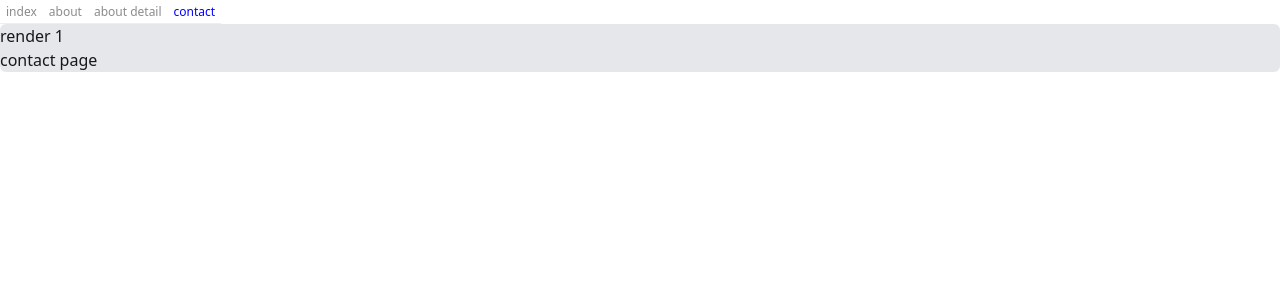
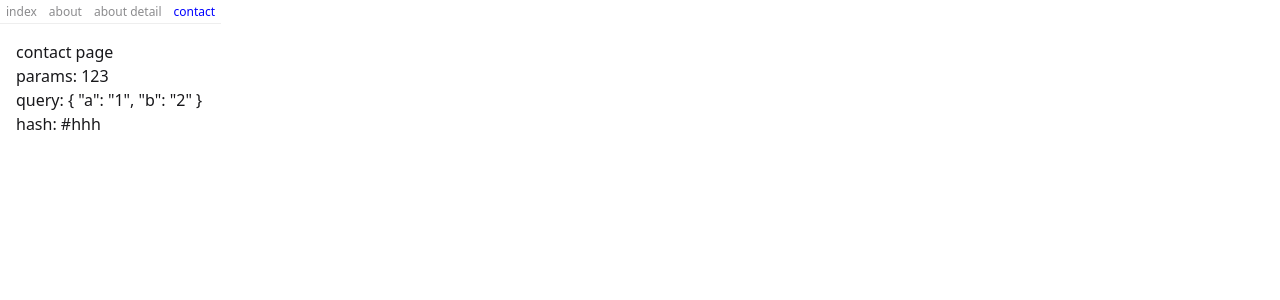
Before and after one commit to imddc/mini-router, a Vue app in the folder apps/playground/: page / in a window 1280 px wide. Both pictures are taken after a click on the item "contact". Shown: the top 300 px of the page. Built offline with nearby package versions, Linux system fonts and the light colour scheme.

Commit message:
refactor(playground): 移除冗余标题并调整样式
移除渲染部分的冗余标题，调整section的padding样式
添加当前路由的日志输出

```diff
--- a/apps/playground/src/App.vue
+++ b/apps/playground/src/App.vue
@@ -10,10 +10,7 @@
             </nav>
         </header>
 
-        <section class="rounded-md bg-gray-200">
-            <h2>
-                render 1
-            </h2>
+        <section class="rounded-md p-4">
             <router-view v-slot="{ Component }">
                 <component :is="Component" />
             </router-view>
@@ -26,7 +23,9 @@ import { useRouter } from 'mini-router-vue';
 
 const router = useRouter()
 
-console.log(router.routeRecords)
+console.log('router records => ', router.routeRecords)
+
+console.log('current router', router.currentRoute)
 
 const links = [
     {
--- a/apps/playground/src/pages/contact.vue
+++ b/apps/playground/src/pages/contact.vue
@@ -1,8 +1,25 @@
 <template>
     <div>contact page</div>
+
+    <div>
+        <div>
+            params: {{ route.params.id }}
+        </div>
+
+        <div>
+            query: {{ route.query }}
+        </div>
+
+        <div>
+            hash: {{ route.hash }}
+        </div>
+    </div>
 </template>
 
 <script setup lang="ts">
+import { useRoute } from 'mini-router-vue';
+
+const route = useRoute()
 </script>
 
 <style scoped></style>
```
